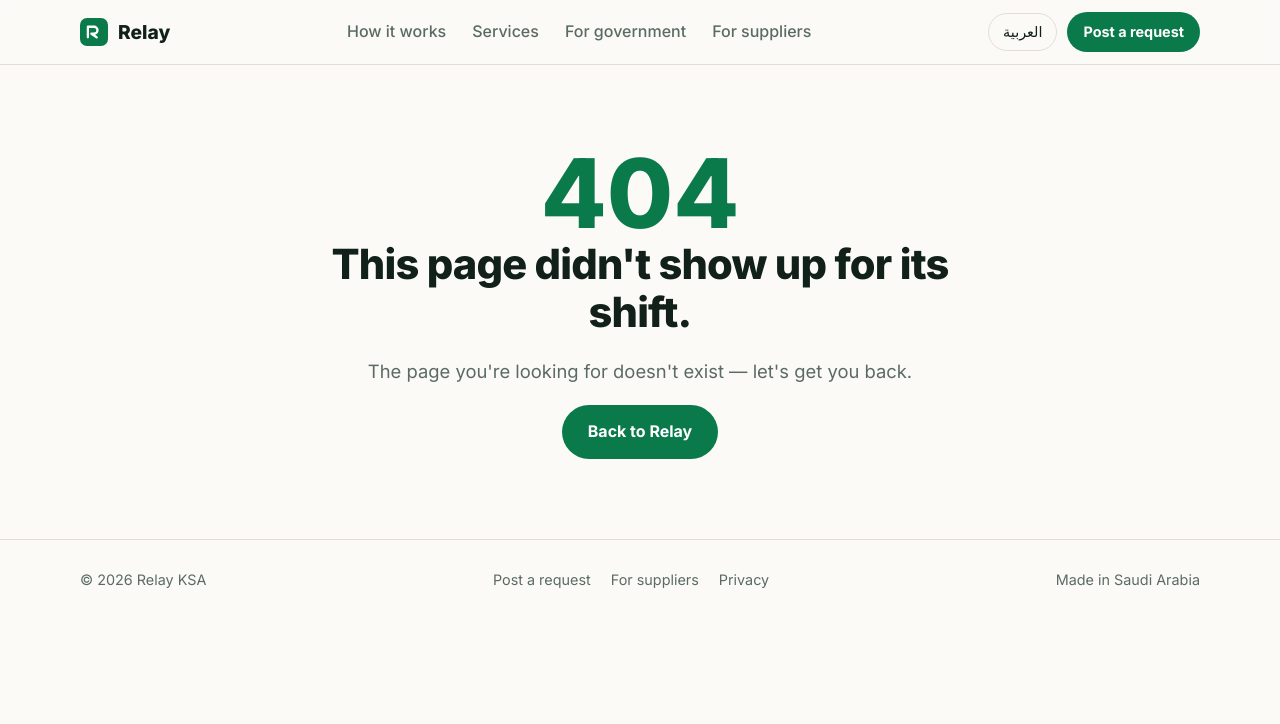
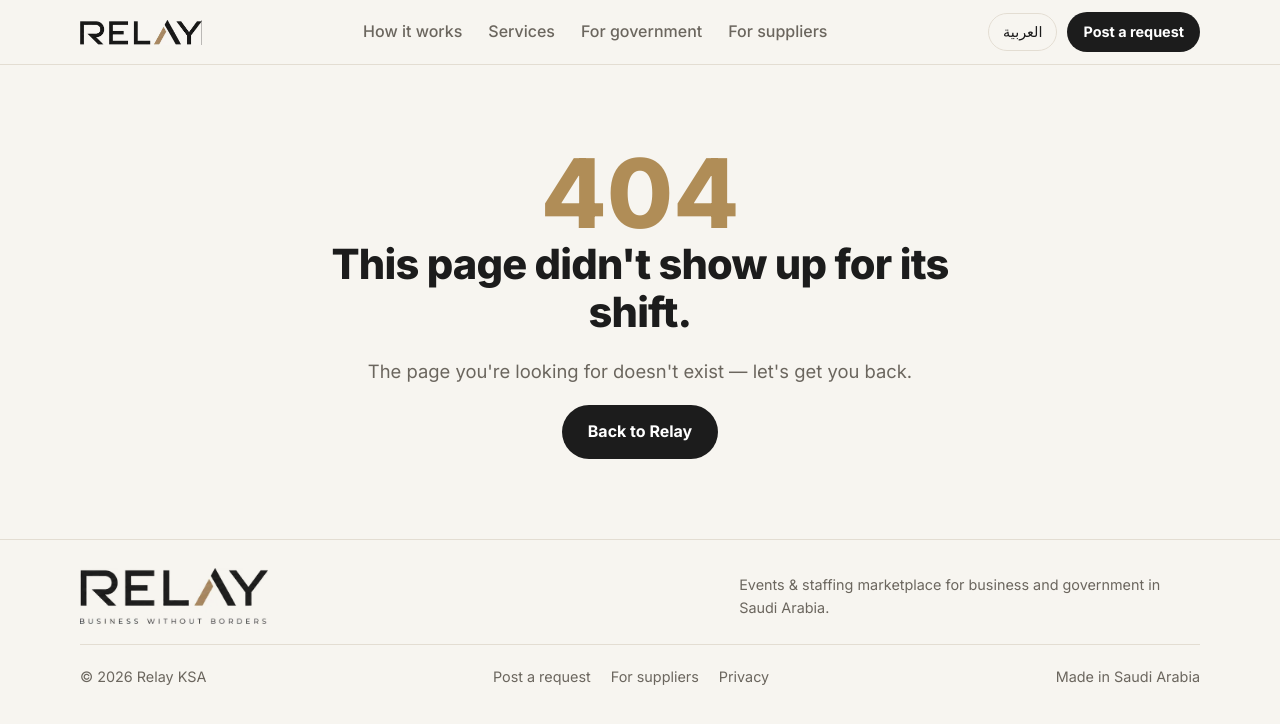
Before and after one commit to MohammedWorks/RELAYKSA, a website: page public/404.html in a window 1280 px wide. Drawn offline with Linux system fonts and the light colour scheme.

Commit message:
Apply RELAY brand: black & gold palette, logo, tagline
- Charcoal + bronze gold palette from the logo (light-first, with dark mode)
- RELAY wordmark in header, full logo with tagline in footer
- New favicon based on the logo's A
- Gold hairline under section titles; fill missing Arabic labels

Co-Authored-By: Claude Opus 5.5 <noreply@anthropic.com>

```diff
--- a/public/404.html
+++ b/public/404.html
@@ -8,6 +8,7 @@
   <meta property="og:title" content="Page not found — Relay">
   <meta property="og:description" content="This page doesn't exist.">
   <link rel="icon" href="/favicon.svg" type="image/svg+xml">
+  <meta name="theme-color" content="#1c1c1c">
   <link rel="preconnect" href="https://fonts.googleapis.com">
   <link rel="preconnect" href="https://fonts.gstatic.com" crossorigin>
   <link href="https://fonts.googleapis.com/css2?family=IBM+Plex+Sans+Arabic:wght@400;500;700&family=Inter:wght@400;500;700;800&display=swap" rel="stylesheet">
@@ -16,9 +17,8 @@
 <body>
   <header class="nav">
     <div class="wrap nav-inner">
-      <a href="/" class="logo" aria-label="Relay">
-        <svg width="28" height="28" viewBox="0 0 32 32" aria-hidden="true"><rect width="32" height="32" rx="8" fill="var(--accent)"/><path d="M9 22V10h7a4 4 0 0 1 0 8h-3l6 4" fill="none" stroke="#fff" stroke-width="2.6" stroke-linecap="round" stroke-linejoin="round"/></svg>
-        <span data-i18n="brand">Relay</span>
+      <a href="/" class="logo" aria-label="Relay — home">
+        <img class="brand-img" src="/logo.png" alt="RELAY" width="120" height="25">
       </a>
       <nav class="links">
         <a href="/#how" data-i18n="nav_how">How it works</a>
@@ -44,6 +44,10 @@
   </main>
 
   <footer class="footer">
+    <div class="wrap footer-brand">
+      <img class="brand-img" src="/logo-full.png" alt="RELAY — Business without borders" width="200" height="60">
+      <p class="muted footer-tag" data-i18n="tagline_note">Events &amp; staffing marketplace for business and government in Saudi Arabia.</p>
+    </div>
     <div class="wrap footer-inner">
       <span>© <span class="year"></span> Relay KSA</span>
       <nav class="footer-links">
--- a/public/app.js
+++ b/public/app.js
@@ -1,7 +1,7 @@
 // ───────────────────────── Translations ─────────────────────────
 // English text lives in the HTML. Arabic overrides are keyed by data-i18n.
 const AR = {
-  brand: "ريلاي",
+  tagline_note: "منصة الفعاليات والتوظيف للشركات والجهات الحكومية في المملكة العربية السعودية.",
   nav_how: "كيف نعمل",
   nav_services: "الخدمات",
   nav_gov: "للجهات الحكومية",
@@ -25,6 +25,8 @@ const AR = {
   demo_r2: "مضيفون ومنظمون",
   demo_r3: "معدات صوت وإضاءة ومسرح", demo_q3: "تجهيز كامل",
   demo_r4: "إدارة الحشود",
+  demo_suppliers: "3 موردين مطابقين",
+  demo_contract: "عقد قصير الأمد",
 
   // Services
   svc_title: "كل ما تحتاجه فعاليتك أو عملياتك",
--- a/public/styles.css
+++ b/public/styles.css
@@ -1,31 +1,36 @@
+/* Brand: charcoal + bronze gold, from the RELAY logo */
 :root {
-  --bg: #fbfaf7;
-  --bg-alt: #f1efe9;
-  --ink: #12201a;
-  --muted: #5b6b63;
-  --line: #e2ded4;
-  --accent: #0b7a4b;
+  --bg: #f7f5f0;
+  --bg-alt: #efebe3;
+  --ink: #1c1c1c;
+  --muted: #6b665e;
+  --line: #e3ddd2;
+  --card: #ffffff;
+  --accent: #1c1c1c;        /* primary buttons, selected chips */
   --accent-ink: #ffffff;
-  --accent-soft: #e2f2ea;
-  --gold: #b8892b;
-  --card: #ffffff;
-  --danger: #c0392b;
+  --gold: #b08d57;          /* logo gold — lines, dots, highlights */
+  --gold-text: #8a6a36;     /* gold that's readable as text */
+  --gold-soft: #f1e8d8;     /* gold tint backgrounds */
+  --ok: #2e7d4f;
+  --danger: #b3261e;
   --radius: 16px;
   --font: "Inter", system-ui, -apple-system, sans-serif;
 }
 @media (prefers-color-scheme: dark) {
   :root {
-    --bg: #0e1512;
-    --bg-alt: #131d18;
-    --ink: #eef3f0;
-    --muted: #9db0a6;
-    --line: #24322b;
-    --accent: #22b673;
-    --accent-ink: #06130d;
-    --accent-soft: #143224;
-    --gold: #d8b25a;
-    --card: #16211c;
-    --danger: #ff7a6b;
+    --bg: #121212;
+    --bg-alt: #191918;
+    --ink: #f2efe9;
+    --muted: #a39d93;
+    --line: #2c2a27;
+    --card: #1c1b19;
+    --accent: #c9a46a;
+    --accent-ink: #141414;
+    --gold: #c9a46a;
+    --gold-text: #d6b47e;
+    --gold-soft: #2a241a;
+    --ok: #6fcf97;
+    --danger: #ff8a80;
   }
 }
 html[lang="ar"] { --font: "IBM Plex Sans Arabic", system-ui, sans-serif; }
@@ -64,7 +69,7 @@ p { margin: 0 0 1em; }
 .links a:hover { color: var(--ink); }
 .nav-actions { display: flex; gap: 10px; align-items: center; }
 .lang { background: none; border: 1px solid var(--line); color: var(--ink); border-radius: 999px; padding: 6px 14px; font: inherit; font-size: .9rem; cursor: pointer; }
-.lang:hover { border-color: var(--accent); }
+.lang:hover { border-color: var(--gold); }
 
 /* Buttons */
 .btn { display: inline-flex; align-items: center; justify-content: center; background: var(--accent); color: var(--accent-ink); border: 0; border-radius: 999px; padding: 14px 26px; font: inherit; font-weight: 700; cursor: pointer; transition: transform .15s, filter .15s; }
@@ -77,7 +82,7 @@ p { margin: 0 0 1em; }
 /* Hero */
 .hero { padding: 72px 0 80px; }
 .hero-grid { display: grid; grid-template-columns: 1.15fr .85fr; gap: 56px; align-items: center; }
-.eyebrow { display: inline-block; background: var(--accent-soft); color: var(--accent); font-weight: 700; font-size: .85rem; padding: 6px 12px; border-radius: 999px; }
+.eyebrow { display: inline-block; background: var(--gold-soft); color: var(--gold-text); font-weight: 700; font-size: .85rem; padding: 6px 12px; border-radius: 999px; }
 .lead { font-size: 1.15rem; color: var(--muted); max-width: 36em; }
 .hero-cta { display: flex; gap: 12px; flex-wrap: wrap; margin: 28px 0 36px; }
 .center-row { justify-content: center; display: flex; gap: 12px; flex-wrap: wrap; }
@@ -88,14 +93,14 @@ p { margin: 0 0 1em; }
 .hero-card { background: var(--card); border: 1px solid var(--line); border-radius: 22px; padding: 24px; box-shadow: 0 20px 50px -20px rgba(0,0,0,.18); }
 .req-head { display: grid; gap: 4px; padding-bottom: 16px; border-bottom: 1px solid var(--line); margin-bottom: 8px; }
 .req-head small { color: var(--muted); }
-.pill { justify-self: start; background: var(--accent-soft); color: var(--accent); font-size: .78rem; font-weight: 700; padding: 3px 10px; border-radius: 999px; }
+.pill { justify-self: start; background: var(--gold-soft); color: var(--gold-text); font-size: .78rem; font-weight: 700; padding: 3px 10px; border-radius: 999px; }
 .req-list { list-style: none; margin: 0; padding: 0; }
 .req-list li { display: grid; grid-template-columns: 1fr auto 18px; gap: 12px; align-items: center; padding: 12px 0; border-bottom: 1px dashed var(--line); }
 .req-list li span { color: var(--muted); }
 .req-list i { width: 18px; height: 18px; border-radius: 50%; display: inline-grid; place-items: center; font-style: normal; font-size: .65rem; font-weight: 800; }
-.req-list i.ok { background: var(--accent); color: var(--accent-ink); }
+.req-list i.ok { background: var(--gold); color: #fff; }
 .req-list i.ok::after { content: "✓"; }
-.req-list i.wait { border: 2px solid var(--gold); }
+.req-list i.wait { border: 2px solid var(--muted); }
 .req-foot { display: flex; justify-content: space-between; gap: 12px; padding-top: 14px; font-size: .9rem; font-weight: 600; flex-wrap: wrap; }
 
 /* Sections */
@@ -110,9 +115,9 @@ p { margin: 0 0 1em; }
 .step p, .card p { color: var(--muted); margin: 0; }
 .card.big { padding: 32px; }
 .card.big p { margin-bottom: 16px; }
-.num { display: inline-grid; place-items: center; width: 34px; height: 34px; border-radius: 10px; background: var(--accent-soft); color: var(--accent); font-weight: 800; margin-bottom: 14px; }
-.ico { display: inline-grid; place-items: center; width: 42px; height: 42px; border-radius: 12px; background: var(--accent-soft); color: var(--accent); font-size: 1.2rem; margin-bottom: 14px; }
-.tag { color: var(--accent); font-weight: 700; font-size: .85rem; text-transform: uppercase; letter-spacing: .06em; margin-bottom: 6px; }
+.num { display: inline-grid; place-items: center; width: 34px; height: 34px; border-radius: 10px; background: var(--gold-soft); color: var(--gold-text); font-weight: 800; margin-bottom: 14px; }
+.ico { display: inline-grid; place-items: center; width: 42px; height: 42px; border-radius: 12px; background: var(--gold-soft); color: var(--gold-text); font-size: 1.2rem; margin-bottom: 14px; }
+.tag { color: var(--gold-text); font-weight: 700; font-size: .85rem; text-transform: uppercase; letter-spacing: .06em; margin-bottom: 6px; }
 html[lang="ar"] .tag { letter-spacing: 0; }
 
 .two-sides { display: grid; grid-template-columns: 1fr 1fr; gap: 20px; }
@@ -122,7 +127,7 @@ html[lang="ar"] .tag { letter-spacing: 0; }
 
 .checks { list-style: none; padding: 0; margin: 0 0 24px; display: grid; gap: 10px; }
 .checks li { position: relative; padding-inline-start: 28px; }
-.checks li::before { content: "✓"; position: absolute; inset-inline-start: 0; top: 0; width: 20px; height: 20px; border-radius: 50%; background: var(--accent-soft); color: var(--accent); font-size: .75rem; font-weight: 800; display: grid; place-items: center; margin-top: 3px; }
+.checks li::before { content: "✓"; position: absolute; inset-inline-start: 0; top: 0; width: 20px; height: 20px; border-radius: 50%; background: var(--gold-soft); color: var(--gold-text); font-size: .75rem; font-weight: 800; display: grid; place-items: center; margin-top: 3px; }
 .checks.small { margin: 0; font-size: .95rem; }
 
 .roles { list-style: none; padding: 0; margin: 24px 0 0; display: flex; flex-wrap: wrap; gap: 10px; }
@@ -138,7 +143,7 @@ html[lang="ar"] .tag { letter-spacing: 0; }
 
 details { border-bottom: 1px solid var(--line); padding: 18px 0; }
 summary { cursor: pointer; font-weight: 600; font-size: 1.05rem; list-style: none; display: flex; justify-content: space-between; gap: 16px; }
-summary::after { content: "+"; color: var(--accent); font-weight: 800; }
+summary::after { content: "+"; color: var(--gold-text); font-weight: 800; }
 details[open] summary::after { content: "–"; }
 details p { color: var(--muted); margin: 12px 0 0; }
 
@@ -157,21 +162,21 @@ input:not([type=radio]):not([type=checkbox]), select, textarea {
   border-radius: 12px; padding: 12px 14px; font: inherit; font-weight: 400;
 }
 textarea { resize: vertical; }
-input:focus, select:focus, textarea:focus { outline: 2px solid var(--accent); outline-offset: 1px; }
+input:focus, select:focus, textarea:focus { outline: 2px solid var(--gold); outline-offset: 1px; }
 .row2 { display: grid; grid-template-columns: 1fr 1fr; gap: 16px; }
 .row3 { display: grid; grid-template-columns: repeat(3, 1fr); gap: 16px; }
 .chips { display: flex; flex-wrap: wrap; gap: 8px; border-radius: 14px; }
 .chip { position: relative; cursor: pointer; }
 .chip input { position: absolute; opacity: 0; pointer-events: none; }
 .chip span { display: inline-block; border: 1px solid var(--line); border-radius: 999px; padding: 9px 16px; font-weight: 500; font-size: .92rem; background: var(--bg); transition: background .15s, border-color .15s; }
-.chip:hover span { border-color: var(--accent); }
+.chip:hover span { border-color: var(--gold); }
 .chip input:checked + span { background: var(--accent); border-color: var(--accent); color: var(--accent-ink); }
 .chip input:focus-visible + span { outline: 2px solid var(--accent); outline-offset: 2px; }
 .invalid { outline: 2px solid var(--danger) !important; outline-offset: 3px; }
 .hp { position: absolute !important; width: 1px; height: 1px; overflow: hidden; clip-path: inset(50%); white-space: nowrap; opacity: 0; pointer-events: none; }
 .stack-form { position: relative; }
 .form-msg { margin: 0; font-weight: 600; min-height: 1.4em; }
-.form-msg.ok { color: var(--accent); font-size: 1.1rem; }
+.form-msg.ok { color: var(--ok); font-size: 1.1rem; }
 .form-msg.err { color: var(--danger); }
 .side-note { position: sticky; top: 88px; background: var(--bg-alt); border-radius: var(--radius); padding: 24px; }
 .next { margin: 0; padding-inline-start: 20px; display: grid; gap: 10px; color: var(--muted); }
@@ -180,7 +185,7 @@ input:focus, select:focus, textarea:focus { outline: 2px solid var(--accent); ou
 .prose .h1-sm { text-align: start; }
 .prose h2 { font-size: 1.3rem; margin-top: 1.6em; }
 .prose p { color: var(--muted); }
-.big404 { font-size: 6rem; font-weight: 800; color: var(--accent); margin: 0; line-height: 1; }
+.big404 { font-size: 6rem; font-weight: 800; color: var(--gold); margin: 0; line-height: 1; }
 
 .footer { border-top: 1px solid var(--line); padding: 28px 0; color: var(--muted); font-size: .9rem; }
 .footer-inner { display: flex; justify-content: space-between; gap: 12px; flex-wrap: wrap; }
@@ -202,3 +207,18 @@ input:focus, select:focus, textarea:focus { outline: 2px solid var(--accent); ou
   .btn-sm { display: none; }
   .stack-form, .side { padding: 22px; }
 }
+
+/* Logo — the PNG has a white background: multiply hides it on light pages,
+   and in dark mode we invert it (black → white, gold stays warm) and screen it. */
+.brand-img { display: block; height: 25px; width: auto; mix-blend-mode: multiply; }
+.footer-brand { display: flex; align-items: center; justify-content: space-between; gap: 20px; flex-wrap: wrap; padding-bottom: 20px; margin-bottom: 20px; border-bottom: 1px solid var(--line); }
+.footer-brand .brand-img { height: 56px; }
+.footer-tag { margin: 0; max-width: 32em; }
+@media (prefers-color-scheme: dark) {
+  .brand-img { filter: invert(1) hue-rotate(180deg) brightness(1.1); mix-blend-mode: screen; }
+}
+
+/* Gold hairline under section titles */
+.section h2::after { content: ""; display: block; width: 40px; height: 3px; background: var(--gold); margin-top: 14px; border-radius: 2px; }
+.narrow h2::after, .cta-band h2::after { margin-inline: auto; }
+.prose h2::after, .side h2::after { display: none; }
```
Also changed, not shown: public/index.html (+7 -3 lines), public/join.html (+7 -3 lines), public/privacy.html (+7 -3 lines), public/request.html (+7 -3 lines), src/partials/footer.html (+4 -0 lines), src/partials/header.html (+3 -3 lines), public/favicon.svg, public/logo-full.png (added), public/logo.png (added).
